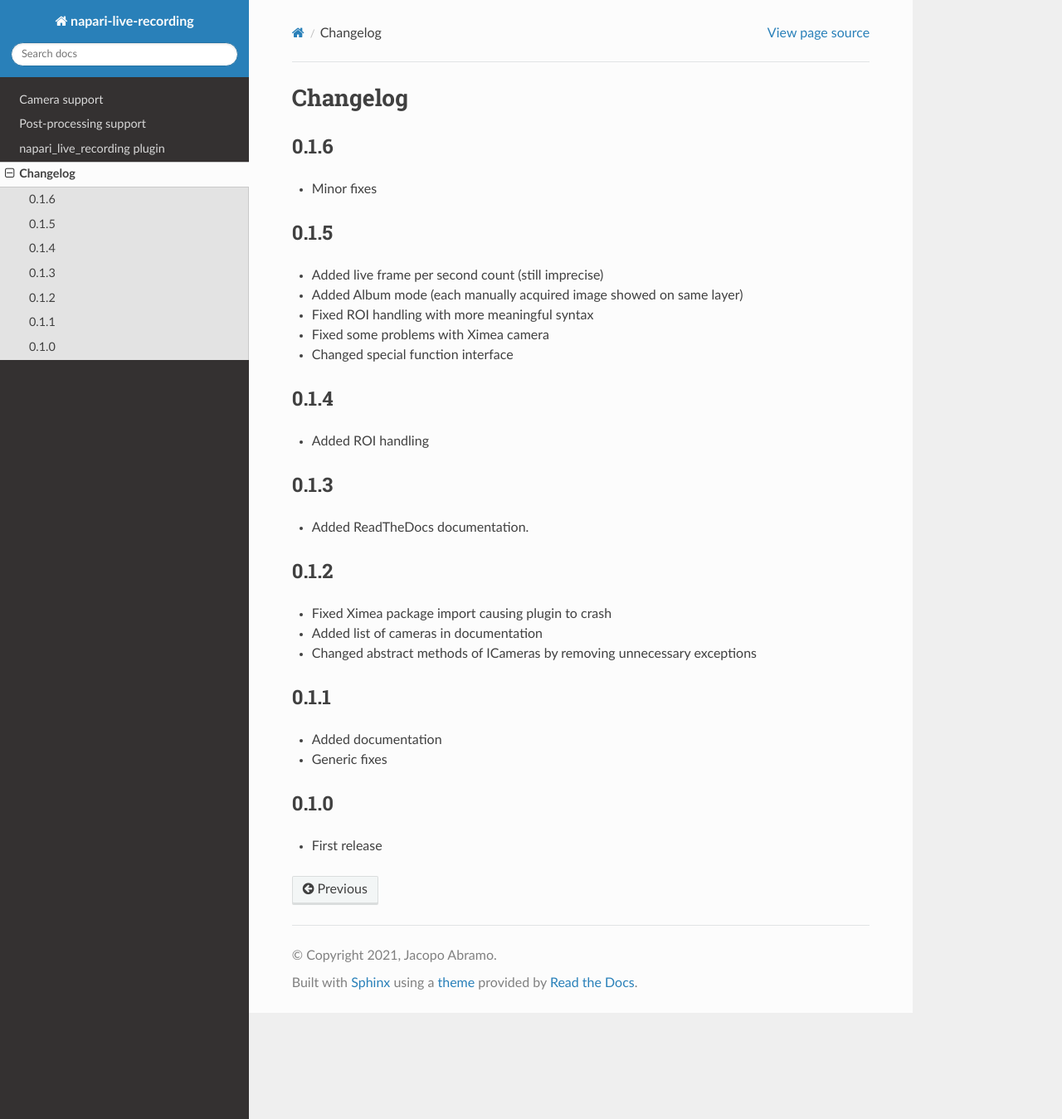
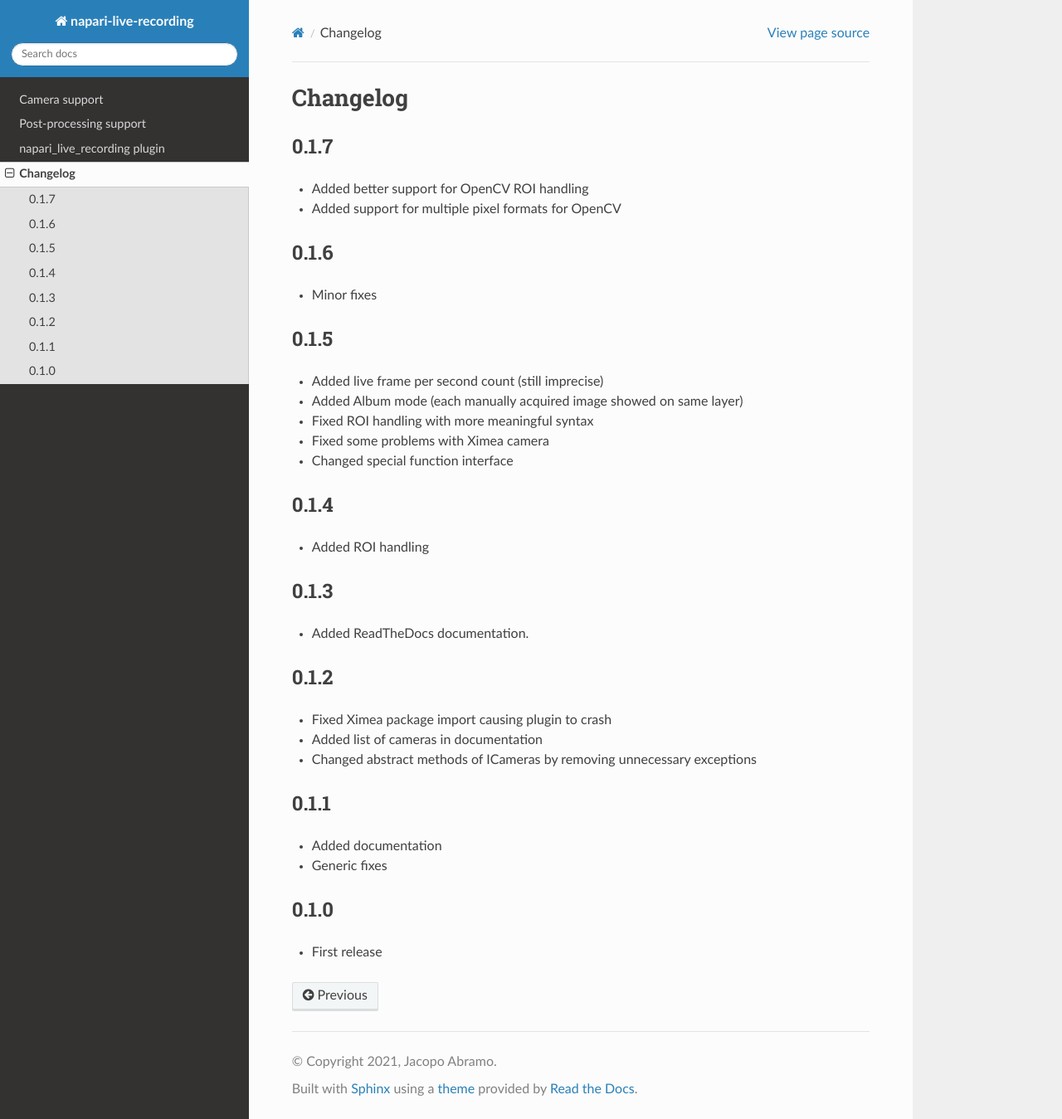
Before and after one commit to jacopoabramo/napari-live-recording, a Sphinx documentation site: the page built from docs/changelog/changelog.rst, in a window 1280 px wide and 1349 px high. Shown: the whole window at 83% size. Built offline with Sphinx 7.4.7 and the Read the Docs theme 2.0.0, drawn with Linux system fonts in a browser that asks for light colours.

Commit message:
Updated changelog

```diff
--- a/docs/changelog/changelog.rst
+++ b/docs/changelog/changelog.rst
@@ -1,5 +1,11 @@
 Changelog
 =========
+
+0.1.7
+-----
+
+- Added better support for OpenCV ROI handling
+- Added support for multiple pixel formats for OpenCV
 
 0.1.6
 -----
```
